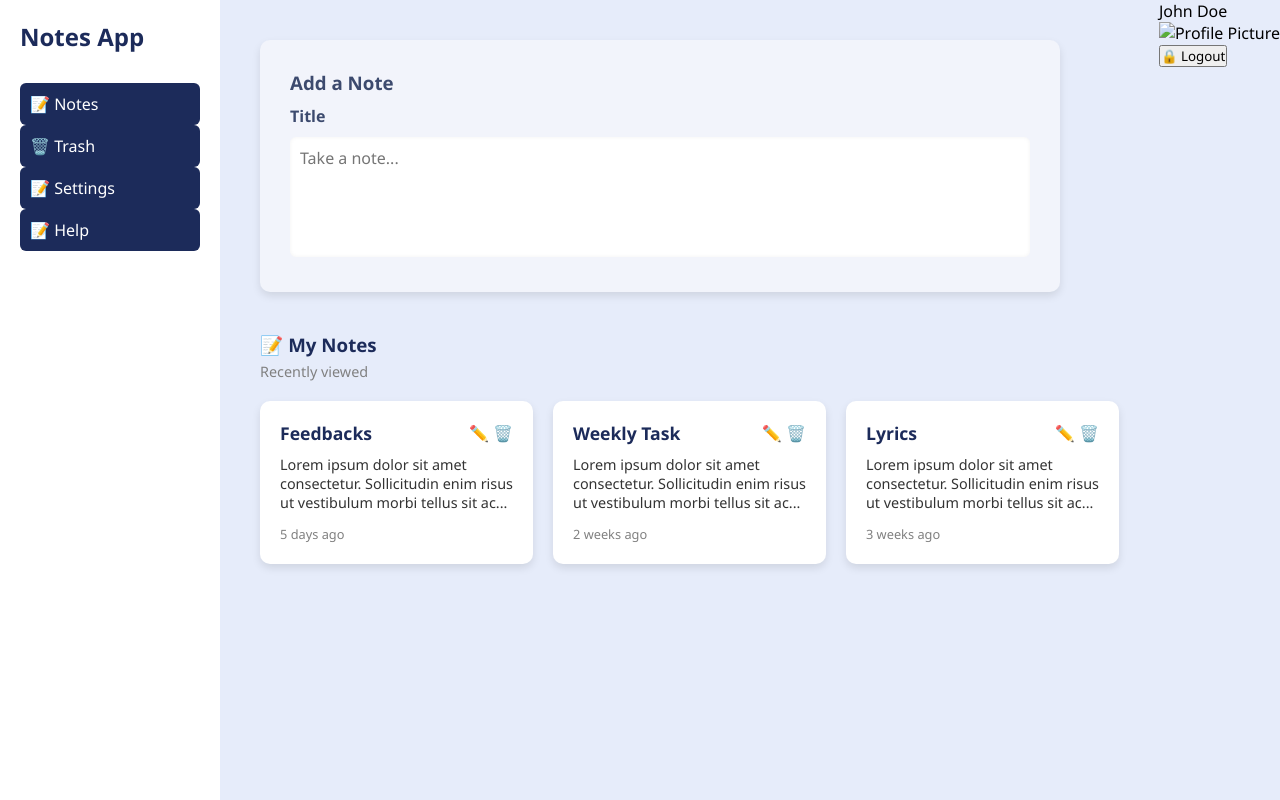
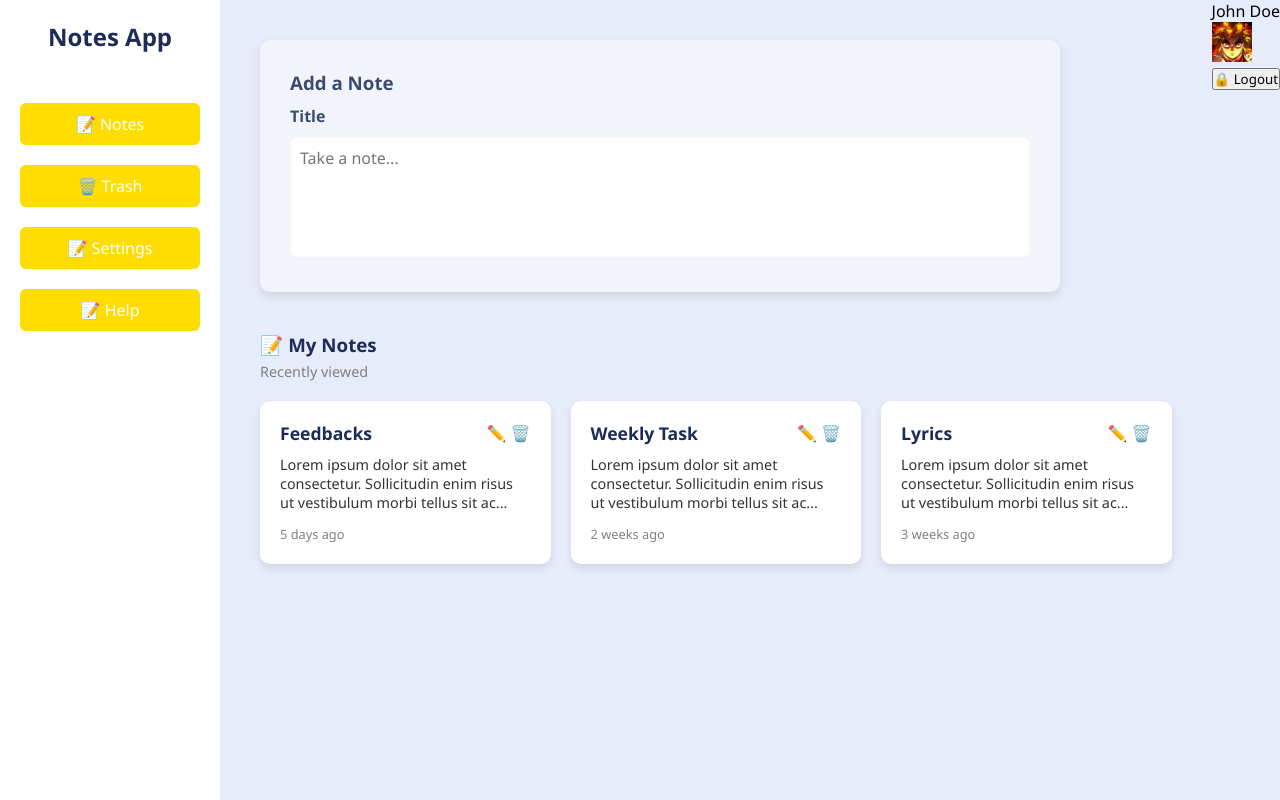
Before and after one commit to AtkTheDeveloper/dexlink, a plain HTML site: page notes/notes.html in a window 1280 px wide. Drawn offline with Linux system fonts and the light colour scheme; sample sign-in values are in the browser's storage.

Commit message:
Added some color changes and a profile pic

```diff
--- a/notes/notes.css
+++ b/notes/notes.css
@@ -20,19 +20,26 @@
   background-color: #ffffff;
   padding: 20px;
   box-shadow: 2px 0 5px rgba(0,0,0,0.05);
+  display: flex;
+  flex-direction: column;
+  gap: 20px;
 }
 
 .sidebar h2 {
   font-size: 1.5rem;
   color: #1c2b5a;
   margin-bottom: 30px;
+  text-align: center;
 }
 
-.nav-button {
+.nav-buttons {
   display: flex;
   align-items: center;
-  gap: 10px;
-  background-color: #1c2b5a;
+  flex-direction: column;
+  gap: 20px;
+}
+.nav-button{
+  background-color: #FFDD00;
   color: white;
   border: none;
   padding: 10px;
--- a/notes/notes.html
+++ b/notes/notes.html
@@ -11,10 +11,12 @@
     <!-- Sidebar -->
     <aside class="sidebar">
       <h2>Notes App</h2>
-      <button class="nav-button">📝 Notes</button>
-      <button class="nav-button">🗑️ Trash</button>
-      <button class="nav-button">📝 Settings</button>
-      <button class="nav-button">📝 Help</button>
+      <div class="nav-buttons">
+        <button class="nav-button">📝 Notes</button>
+        <button class="nav-button">🗑️ Trash</button>
+        <button class="nav-button">📝 Settings</button>
+        <button class="nav-button">📝 Help</button>
+      </div>
     </aside>
 
     <!-- Main Content -->
@@ -77,7 +79,7 @@
      <aside>
         <div class="user-details">
             <p>John Doe</p>
-            <img src="profile.jpg" alt="Profile Picture">
+            <img src="../images/profile.jpg" alt="Profile Picture" width="40" height="40">
         </div>
         <button>🔒 Logout</button>
      </aside>
--- a/notes/notes.js
+++ b/notes/notes.js
@@ -1,11 +1,10 @@
 window.addEventListener('DOMContentLoaded', () => {
     const user = localStorage.getItem('loggedInUser');
     if (!user) {
-      // Not logged in — optionally redirect or show message
       alert('Please log in from the main app.');
+      window.top.location.href = "../index.html";
     } else {
       console.log("It works");
-
       // Load notes for that user
     }
   });
```
Also changed, not shown: style.css (+21 -10 lines).
